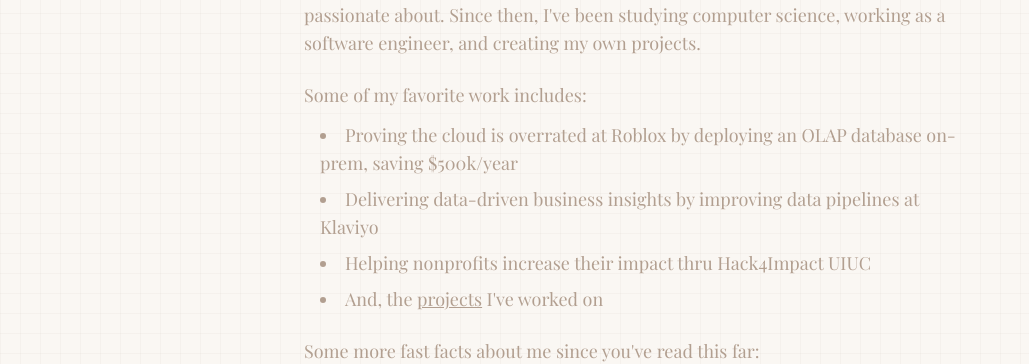
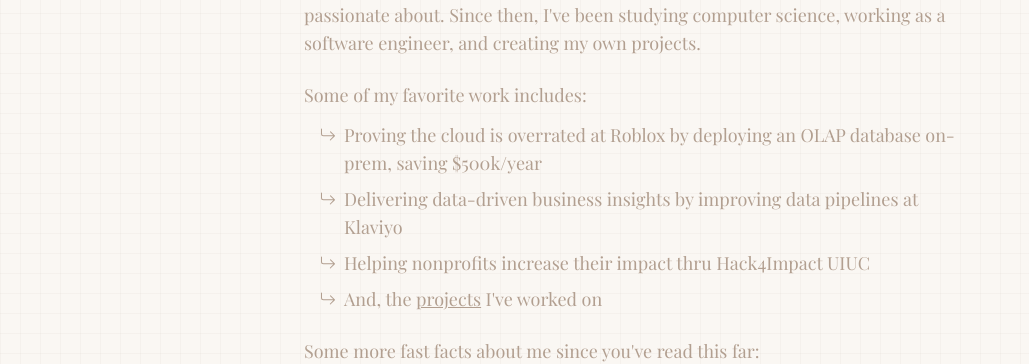
Before and after one commit to VishruthR/personal-portfolio, a Next.js app: page /about in a window 1280 px wide. Shown: the part 807-1171 px from the top of the page, without its empty margins (0-1029 px from the left). Built offline with nearby package versions, Linux system fonts and the light colour scheme; a web font is replaced by a local one.

Commit message:
Improve some bullet points

```diff
--- a/src/app/components/AboutMe.tsx
+++ b/src/app/components/AboutMe.tsx
@@ -1,4 +1,6 @@
 import Link from "next/link";
+import { BsArrowReturnRight } from "react-icons/bs";
+import IconBullet from "./IconBullet";
 
 const AboutMe = () => {
   return (
@@ -28,17 +30,25 @@
 
           <div className="space-y-3">
             <p className="font-playfair">Some of my favorite work includes:</p>
-            <ul className="list-disc list-inside space-y-2 ml-4">
-              <li>Proving the cloud is overrated at Roblox by deploying an OLAP database on-prem, saving $500k/year</li>
-              <li>Delivering data-driven business insights by improving data pipelines at Klaviyo</li>
-              <li>Helping nonprofits increase their impact thru Hack4Impact UIUC</li>
-              <li>And, the{" "}
+            <ul className="space-y-2 ml-4">
+              <IconBullet icon={BsArrowReturnRight}>
+                Proving the cloud is overrated at Roblox by deploying an OLAP database on-prem, saving $500k/year
+              </IconBullet>
+              <IconBullet icon={BsArrowReturnRight}>
+                Delivering data-driven business insights by improving data pipelines at Klaviyo
+              </IconBullet>
+              <IconBullet icon={BsArrowReturnRight}>
+                Helping nonprofits increase their impact thru Hack4Impact UIUC
+              </IconBullet>
+              <IconBullet icon={BsArrowReturnRight}>
+                And, the{" "}
                 <Link
                   href="/projects"
                   className="underline hover:text-brownDark transition-colors"
                 >
                   projects
-                </Link> I've worked on</li>
+                </Link> I've worked on
+              </IconBullet>
             </ul>
           </div>
 
--- /dev/null
+++ b/src/app/components/IconBullet.tsx
@@ -0,0 +1,40 @@
+import { ReactNode } from "react";
+
+interface IconBulletProps {
+  icon: React.ComponentType<{ className?: string; size?: number }>;
+  children: ReactNode;
+  className?: string;
+  iconSize?: number;
+  iconClassName?: string;
+}
+
+const IconBullet = ({
+  icon: Icon,
+  children,
+  className = "",
+  iconSize = 16,
+  iconClassName = ""
+}: IconBulletProps) => {
+  // Calculate margin to center icon on first line (line-height: 1.625)
+  // Convert iconSize from px to em (assuming 16px base font size)
+  const iconSizeEm = iconSize / 16;
+  const lineHeight = 1.625;
+  const marginTopEm = (lineHeight - iconSizeEm) / 2;
+
+  return (
+    <li className={`flex items-start gap-2 ${className}`}>
+      <span
+        className="flex-shrink-0"
+        style={{ marginTop: `${marginTopEm}em` }}
+      >
+        <Icon
+          size={iconSize}
+          className={`text-brownMuted ${iconClassName}`}
+        />
+      </span>
+      <span className="flex-1">{children}</span>
+    </li>
+  );
+};
+
+export default IconBullet;
```
Also changed, not shown: 1 other file (tests, documents, lock files or other folders).
